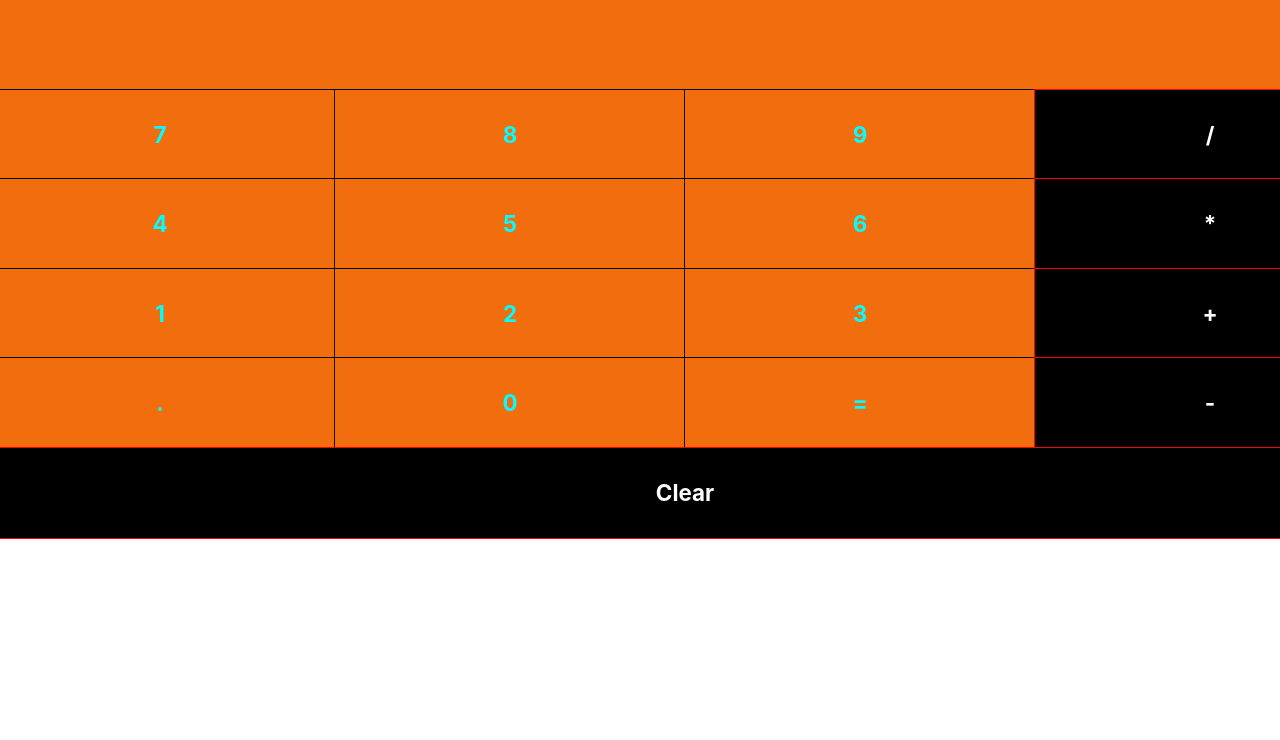
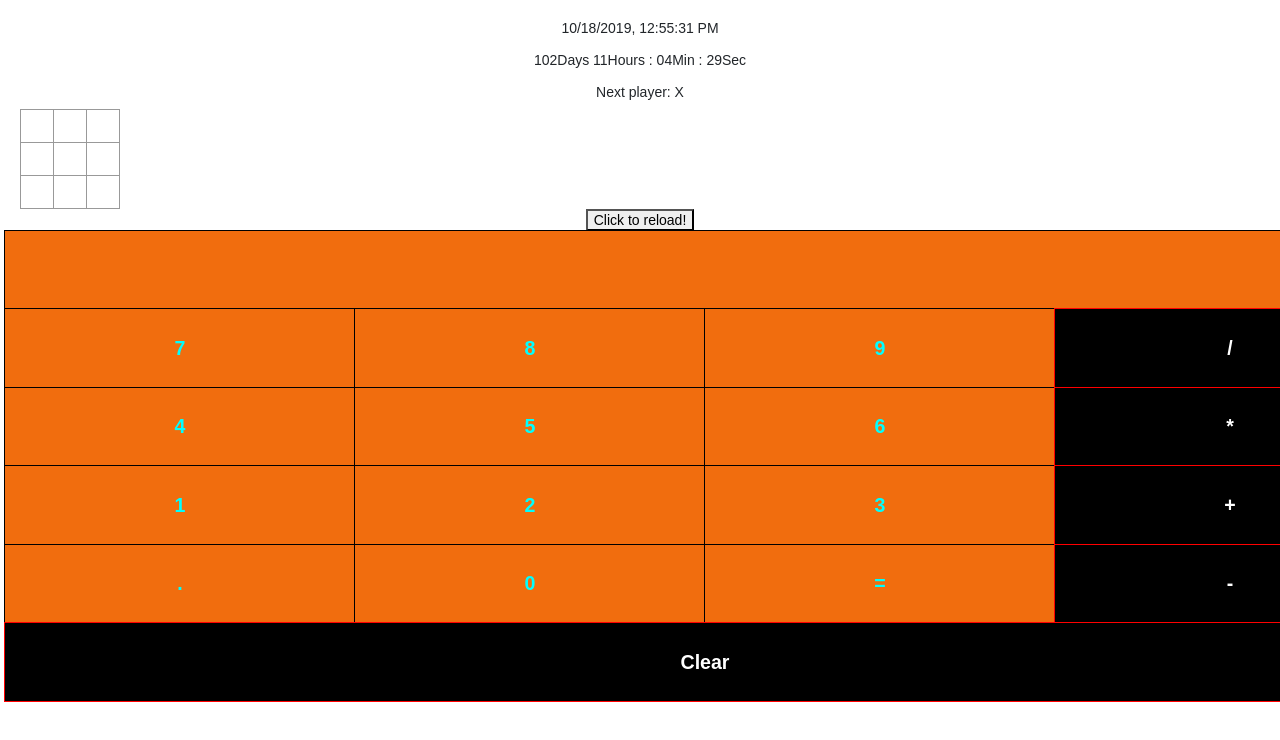
Before and after one commit to anchormansam/final_project, a React (Create React App) app: page / in a window 1280 px wide. Shown: the top 740 px of the page. Built offline with nearby package versions, Linux system fonts and the light colour scheme.

Commit message:
updated clear button function

```diff
--- a/src/App.js
+++ b/src/App.js
@@ -1,10 +1,10 @@
 import React from 'react';
 import './App.css';
-// import Time from './Time.js'
-// import Countdown from './Countdown.js'
+import Time from './Time.js'
+import Countdown from './Countdown.js'
 import 'bootstrap/dist/css/bootstrap.min.css';
 import 'bootstrap/dist/js/bootstrap.bundle.min';
-// import TicTacToe from './Components/TicTacToe/index';
+import TicTacToe from './Components/TicTacToe/index';
 import Cal from './Components/Calculator/Cal'
 
 
@@ -15,9 +15,9 @@ function App() {
 
     <div className="App">
       <React.Fragment>
-        {/* <Time />
-        <Countdown endDate={'January 19, 2020 00:00:00'} />
-        <TicTacToe /> */}
+        <Time />
+        <Countdown endDate={'January 29, 2020 00:00:00'} />
+        <TicTacToe />
         <Cal />
       </React.Fragment>
     </div>
--- a/src/Components/Calculator/Cal.js
+++ b/src/Components/Calculator/Cal.js
@@ -39,11 +39,11 @@ class Cal extends React.Component {
     this.setState({ input: "" });
     this.state.operator = "plus";
   };
-  letsSubtract = val => {
-    this.state.previousNumber = this.state.input;
-    this.setState({ input: "" });
-    this.state.operator = "subtract";
-  };
+//   letsSubtract = val => {
+//     this.state.previousNumber = this.state.input;
+//     this.setState({ input: "" });
+//     this.state.operator = "subtract";
+//   };
   letsSubtract = val => {
     this.state.previousNumber = this.state.input;
     this.setState({ input: "" });
@@ -123,7 +123,7 @@ class Cal extends React.Component {
             <Button handleClick={this.letsSubtract}>-</Button>
           </div>
           <div className="row">
-            <ClearBtn handleClear={this.clearInput}>Clear</ClearBtn>
+            <ClearBtn handleClick={this.clearInput}>Clear</ClearBtn>
           </div>
         </div>
       </div>
--- a/src/Components/Calculator/ClearBtn.js
+++ b/src/Components/Calculator/ClearBtn.js
@@ -6,7 +6,7 @@ class ClearBtn extends React.Component {
     return(
       <div
         className="clear-btn"
-        onClick={() => this.props.handleClear()}
+        onClick={() => this.props.handleClick()}
       >
         {this.props.children}
       </div>
```
